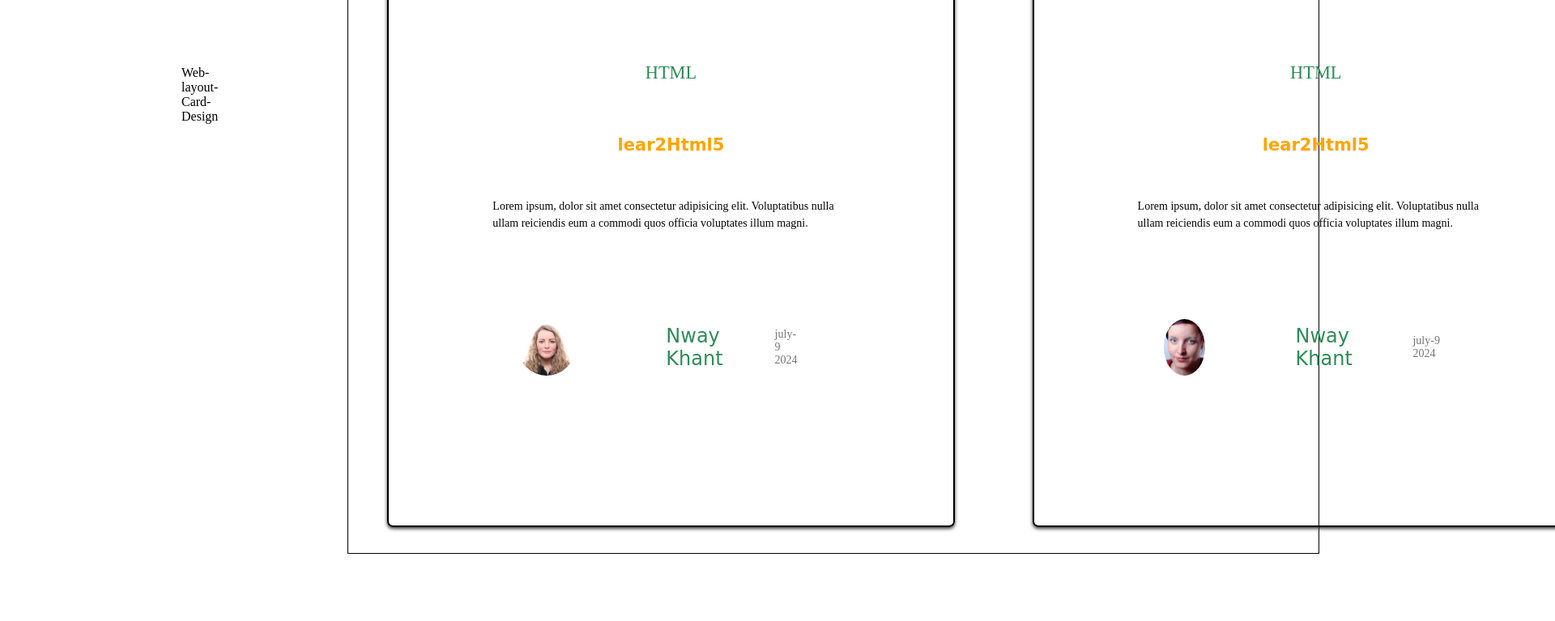
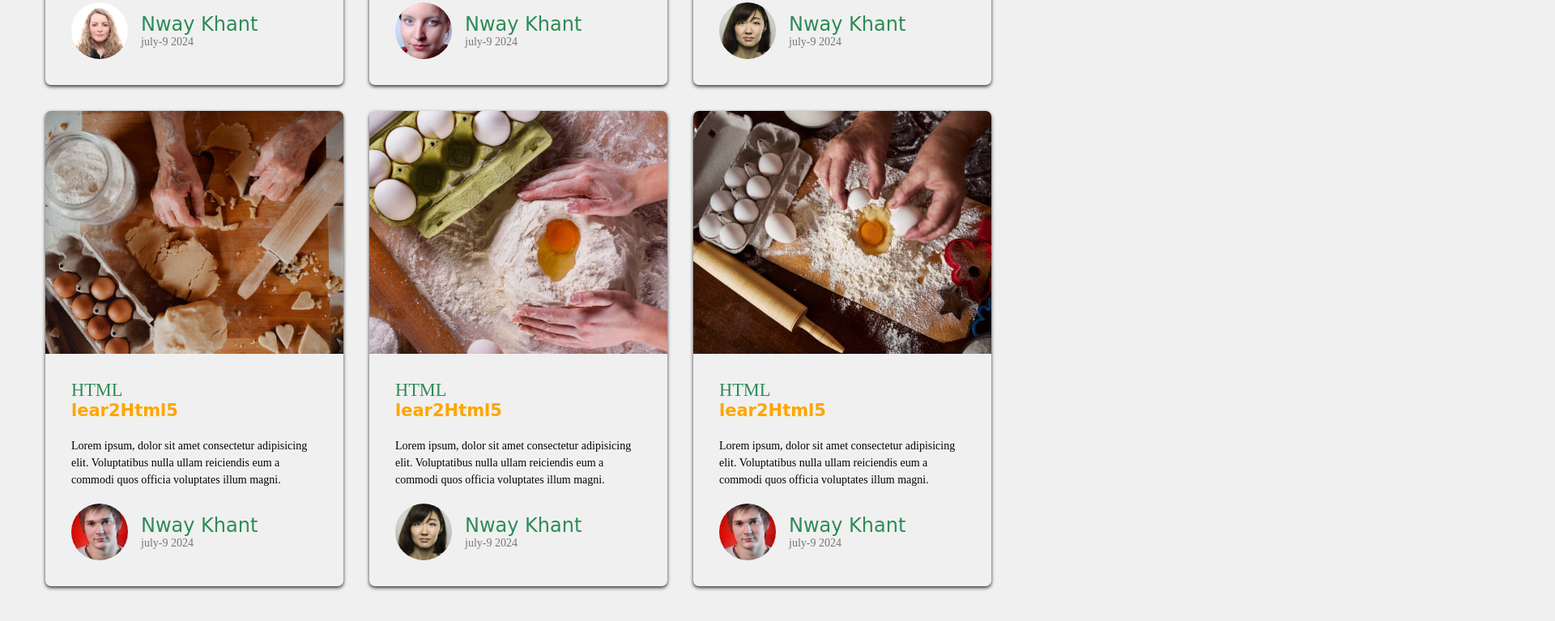
Before and after one commit to Nway-Khant/Card-Layout-Design, a plain HTML site: page index.html in a window 1280 px wide. Shown: the part 549-1316 px from the top of the page at 81% size, 1920 px wide, since content can reach past the window. Drawn offline with Linux system fonts and the light colour scheme.

Commit message:
fix the last two items into one line

```diff
--- a/index.html
+++ b/index.html
@@ -70,6 +70,69 @@
                 </div>
             </a>
         </article>
+
+        <article class="card">
+            <a href="#" class="card-link">
+                <img src="./images/c4p.jpg" alt="" class="card-img">
+                <div class="card-body">
+                    <span class="card-category">HTML</span>
+                    <h2 class="card-title">lear2Html5</h2>
+                    <p class="card-description">
+                        Lorem ipsum, dolor sit amet consectetur adipisicing elit. Voluptatibus nulla ullam reiciendis eum a commodi quos officia voluptates illum magni.
+                    </p>
+                    <div class="card-post-info">
+                        <img src="./images/m1f.jpg" alt="" class="card-avatar">
+
+                        <div>
+                            <div class="card-author">Nway Khant</div>
+                            <time datetime="" class="card-date">july-9 2024</time>
+                        </div>
+                    </div>
+                </div>
+            </a>
+        </article>
+
+        <article class="card">
+            <a href="#" class="card-link">
+                <img src="./images/c5p.jpg" alt="" class="card-img">
+                <div class="card-body">
+                    <span class="card-category">HTML</span>
+                    <h2 class="card-title">lear2Html5</h2>
+                    <p class="card-description">
+                        Lorem ipsum, dolor sit amet consectetur adipisicing elit. Voluptatibus nulla ullam reiciendis eum a commodi quos officia voluptates illum magni.
+                    </p>
+                    <div class="card-post-info">
+                        <img src="./images/f3f.jpg" alt="" class="card-avatar">
+
+                        <div>
+                            <div class="card-author">Nway Khant</div>
+                            <time datetime="" class="card-date">july-9 2024</time>
+                        </div>
+                    </div>
+                </div>
+            </a>
+        </article>
+
+        <article class="card">
+            <a href="#" class="card-link">
+                <img src="./images/c6p.jpg" alt="" class="card-img">
+                <div class="card-body">
+                    <span class="card-category">HTML</span>
+                    <h2 class="card-title">lear2Html5</h2>
+                    <p class="card-description">
+                        Lorem ipsum, dolor sit amet consectetur adipisicing elit. Voluptatibus nulla ullam reiciendis eum a commodi quos officia voluptates illum magni.
+                    </p>
+                    <div class="card-post-info">
+                        <img src="./images/m1f.jpg" alt="" class="card-avatar">
+
+                        <div>
+                            <div class="card-author">Nway Khant</div>
+                            <time datetime="" class="card-date">july-9 2024</time>
+                        </div>
+                    </div>
+                </div>
+            </a>
+        </article>
     </section>
 </body>
 </html>
--- a/style.css
+++ b/style.css
@@ -9,19 +9,19 @@
     margin: 0;
     padding: 0;
     box-sizing: border-box;
-    display: flex;
-    align-items: center;
-    margin: 2rem;
 }
 
 body{
     font-family: serif;
     font-size: 14px;
+    display: flex;
+    align-items: center;
+    margin: 2rem;
+    background-color: #f0f0f0;
 
 }
 
 .card-container{
-    border: 1px solid #000;
     max-width: 1200px;
     width: 100%;
     display: grid;
@@ -32,7 +32,6 @@ body{
 }
 
 .card{
-    border: 2px solid #000;
     box-shadow: 0px 2px 4px #333;
     border-radius: var(--card-border-radius);
     transition: all 0.3s ease-out;
```
